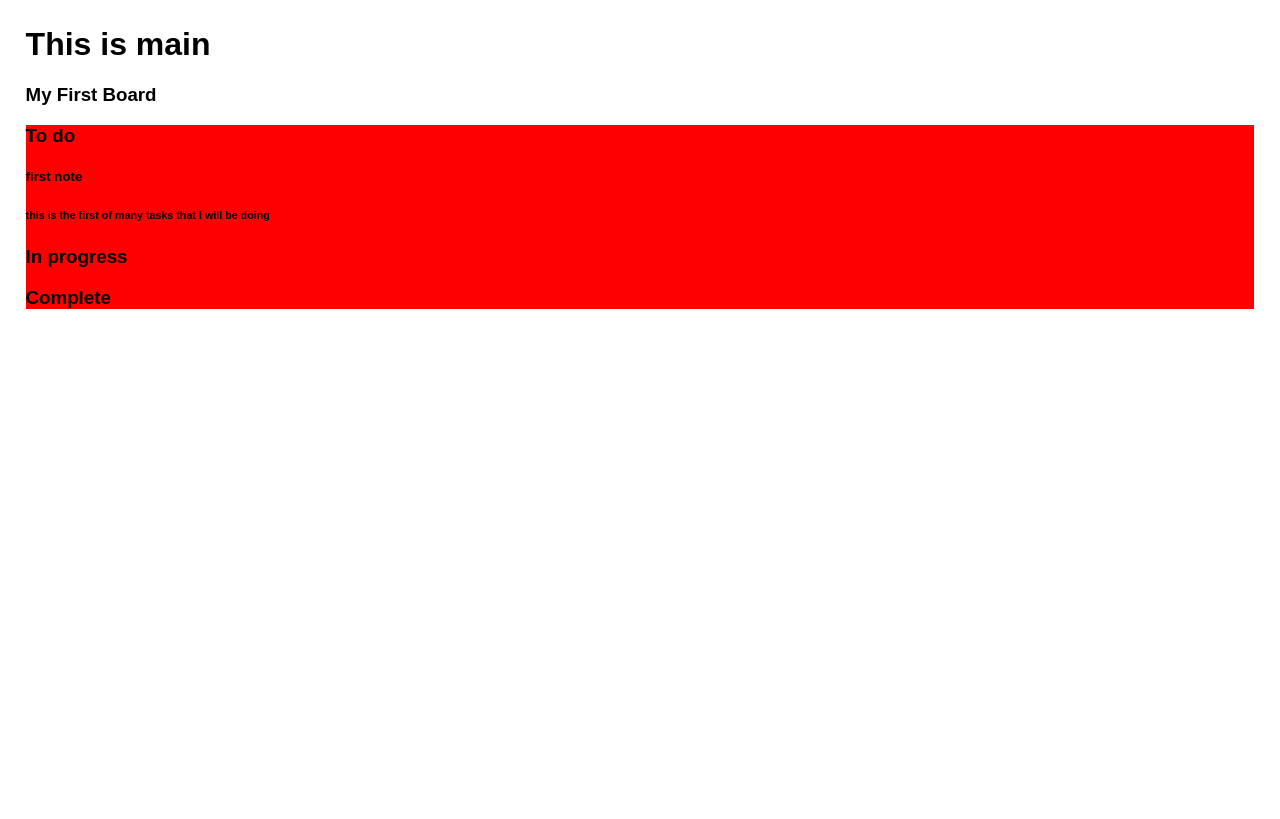
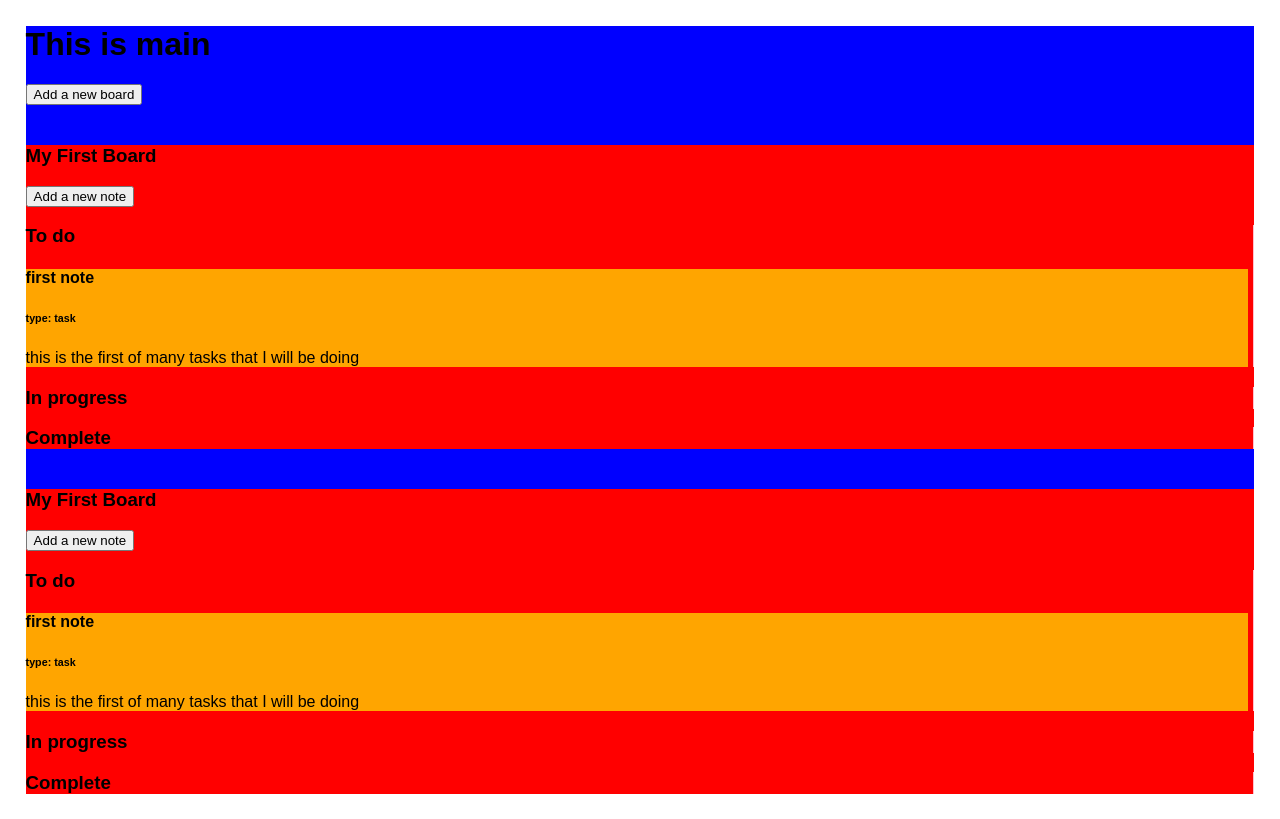
Before and after one commit to messerc/reactfun, a React (Create React App) app: page / in a window 1280 px wide. Built offline with nearby package versions, Linux system fonts and the light colour scheme; the HTML template or start-up script is replaced by a standard one.

Commit message:
getting used to bootstrap v4

```diff
--- a/src/components/Board.jsx
+++ b/src/components/Board.jsx
@@ -14,10 +14,14 @@ export default class Board extends Component {
 
   render() {
     return (
-      <div>
-        <h3>{this.props.name}</h3>
-        <div className='row board'>
-            <div className='col'>
+      <div className='row board'>
+        <div className='d-flex mt-3 ml-3'>
+            <h3>{this.props.name}</h3>
+            <button className="btn btn-primary ml-3 mb-3">Add a new note</button>
+        </div>
+        <div className='col-12'>
+          <div className='row'>
+            <div className='col-md-4 tasks mx-auto'>
               <h3>To do</h3>
               {this.props.notes.map((note, i) => {
               return (
@@ -25,12 +29,13 @@ export default class Board extends Component {
               )
               })}
             </div>
-            <div className='col'>
+            <div className='col-md-4 tasks'>
               <h3>In progress</h3>
             </div>
-            <div className='col'>
+            <div className='col-md-4 tasks'>
               <h3>Complete</h3>
             </div>
+          </div>
         </div>
       </div>
     )
--- a/src/components/KanbanNote.jsx
+++ b/src/components/KanbanNote.jsx
@@ -1,13 +1,16 @@
-import React, { Component } from 'react';
-import ReactDOM from 'react-dom';
+import React, { Component } from "react";
+import ReactDOM from "react-dom";
 
-import '../styles/KanbanNote.css';
+import "../styles/KanbanNote.css";
 
 export const KanbanNote = (props) => {
   return (
-    <div>
-      <h5>{props.title}</h5>
-      <h6>{props.description}</h6>
+    <div className="card">
+      <div className="card-block">
+        <h4 className="card-title">{props.title}</h4>
+        <h6 className="card-subtitle text-muted">type: {props.type}</h6>
+        <p className="card-text mt-3">{props.description}</p>
+      </div>
     </div>
   )
 }
--- a/src/components/Main.jsx
+++ b/src/components/Main.jsx
@@ -10,6 +10,9 @@ export default class Main extends Component {
       boards: [
         { name: 'My First Board',
           notes: [{title: 'first note', status: 'To_do', type: 'task', description: 'this is the first of many tasks that I will be doing' }]
+        },
+        { name: 'My First Board',
+          notes: [{title: 'first note', status: 'To_do', type: 'task', description: 'this is the first of many tasks that I will be doing' }]
         }
       ]
     }
@@ -20,8 +23,9 @@ export default class Main extends Component {
       return <Board key={i} name={board.name} notes={board.notes} />
     })
     return (
-      <div className='container-fluid'>
+      <div className='container-fluid main'>
         <h1>This is main</h1>
+        <button className="btn btn-primary">Add a new board</button>
         {renderBoards}
       </div>
     )
--- a/src/styles/Board.css
+++ b/src/styles/Board.css
@@ -1,3 +1,8 @@
 .board {
   background-color: red;
+  margin-top: 40px;
 }
+
+.tasks {
+  border-right: 1px solid pink;
+}
--- a/src/styles/KanbanNote.css
+++ b/src/styles/KanbanNote.css
@@ -0,0 +1,4 @@
+.card {
+  background-color: orange;
+  margin: 20px 5px 20px 0px;
+}
--- a/src/styles/Main.css
+++ b/src/styles/Main.css
@@ -0,0 +1,3 @@
+.main {
+  background-color: blue;
+}
```
